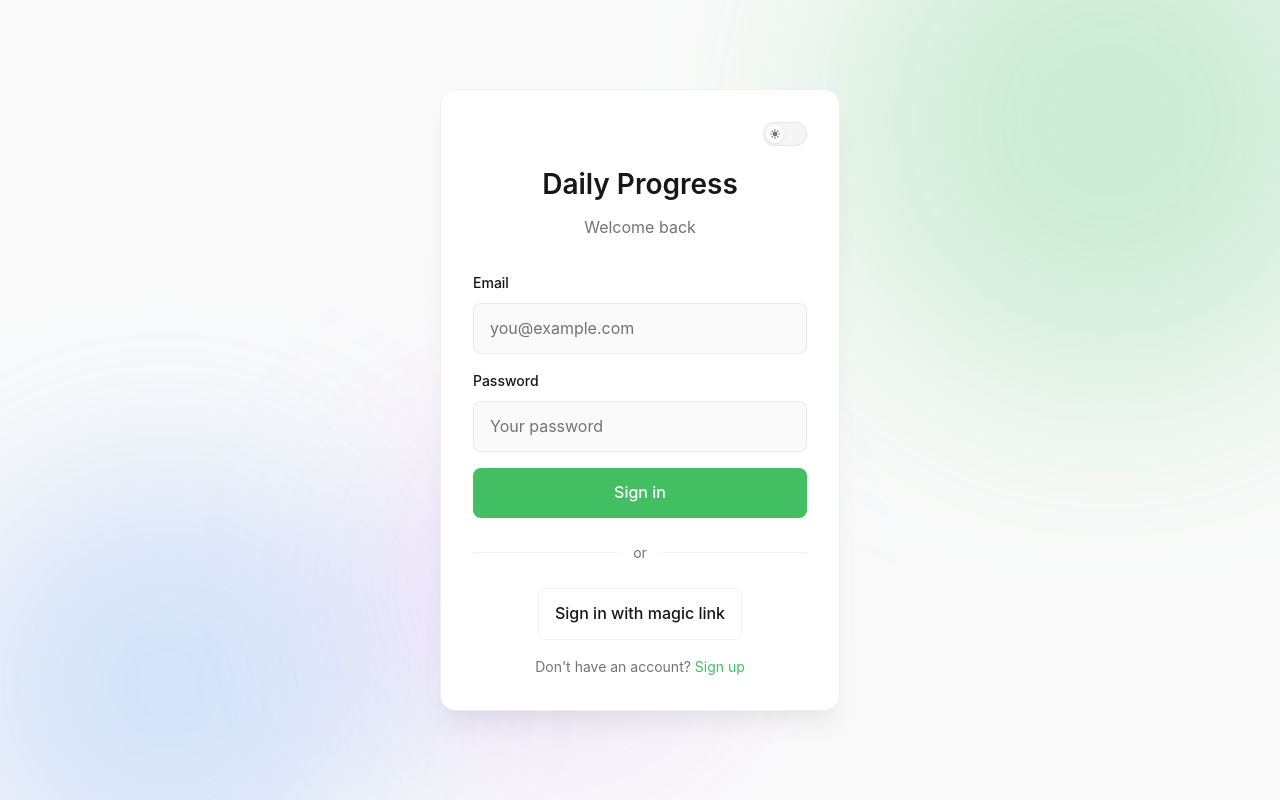
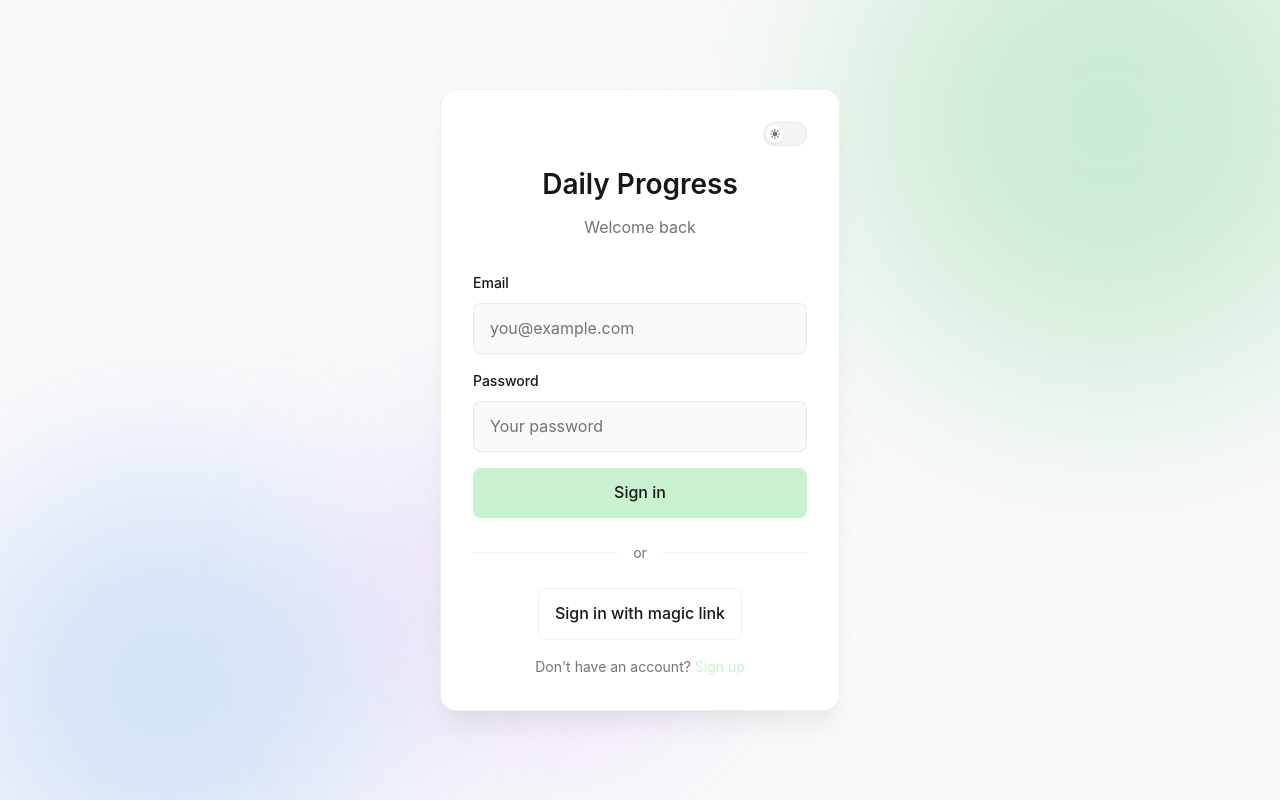
Before and after one commit to skip5this/daily-progress, a React (Vite) app: page / in a window 1280 px wide. Built offline with nearby package versions, Linux system fonts and the light colour scheme; no server answers.

Commit message:
Revert to mint green accent (#C9F2D0) and simplify input styling

```diff
--- a/src/components/ui/Button.tsx
+++ b/src/components/ui/Button.tsx
@@ -25,7 +25,7 @@ export const Button: React.FC<ButtonProps> = ({
             case 'primary':
                 return {
                     background: 'var(--accent)',
-                    color: '#ffffff',
+                    color: '#1a1a1a',
                 };
             case 'secondary':
                 return {
--- a/src/index.css
+++ b/src/index.css
@@ -11,9 +11,9 @@
   --muted-bg: #f5f5f5;
 
   /* Primary accent - mint green */
-  --accent: #42bf63;
+  --accent: #C9F2D0;
   --accent-light: #e1f8e8;
-  --accent-dark: #2ea650;
+  --accent-dark: #9ee6ab;
 
   /* Semantic colors */
   --success: #22c55e;
@@ -44,7 +44,7 @@
   --muted-bg: #262626;
 
   /* Accent adjustments for dark */
-  --accent: #6fd685;
+  --accent: #C9F2D0;
   --accent-light: #1e3a28;
   --accent-dark: #9ee6ab;
 
@@ -207,19 +207,17 @@ body {
 /* Modern input style */
 .input-modern {
   background: var(--card);
-  box-shadow: var(--shadow-sm), inset 0 1px 0 0 var(--inner-highlight);
   border: 1px solid var(--border);
   transition: all 0.15s ease;
 }
 
 .input-modern:hover {
-  box-shadow: var(--shadow-md), inset 0 1px 0 0 var(--inner-highlight);
+  border-color: var(--muted);
 }
 
 .input-modern:focus {
   outline: none;
   border-color: var(--accent);
-  box-shadow: 0 0 0 3px var(--focus-ring), var(--shadow-md), inset 0 1px 0 0 var(--inner-highlight);
 }
 
 /* ============================================
@@ -363,7 +361,7 @@ body {
 
 .auth-button.primary {
   background: var(--accent);
-  color: #ffffff;
+  color: #1a1a1a;
 }
 
 .auth-button.primary:hover:not(:disabled) {
--- a/src/screens/TodayScreen.tsx
+++ b/src/screens/TodayScreen.tsx
@@ -113,7 +113,7 @@ export const TodayScreen: React.FC<TodayScreenProps> = ({ onOpenWorkout }) => {
                             className="flex flex-col items-center justify-start pt-3 min-w-[60px] h-[80px] rounded-xl transition-all"
                             style={{
                                 background: isSelected ? 'var(--accent)' : 'transparent',
-                                color: isSelected ? '#ffffff' : 'var(--muted)',
+                                color: isSelected ? '#1a1a1a' : 'var(--muted)',
                                 transform: isSelected ? 'scale(1.05)' : 'scale(1)',
                                 border: isToday && !isSelected ? '1px solid var(--border)' : 'none',
                             }}
@@ -121,14 +121,14 @@ export const TodayScreen: React.FC<TodayScreenProps> = ({ onOpenWorkout }) => {
                             <span className="text-xs font-medium mb-1">{format(date, 'EEE')}</span>
                             <span
                                 className="text-lg font-bold"
-                                style={{ color: isSelected ? '#ffffff' : 'var(--foreground)' }}
+                                style={{ color: isSelected ? '#1a1a1a' : 'var(--foreground)' }}
                             >
                                 {format(date, 'd')}
                             </span>
                             {hasData ? (
                                 <div
                                     className="w-1 h-1 rounded-full mt-1"
-                                    style={{ background: isSelected ? '#ffffff' : 'var(--accent)' }}
+                                    style={{ background: isSelected ? '#1a1a1a' : 'var(--accent)' }}
                                 />
                             ) : null}
                         </button>
--- a/src/screens/TrendsScreen.tsx
+++ b/src/screens/TrendsScreen.tsx
@@ -39,7 +39,7 @@ export const TrendsScreen: React.FC = () => {
                             className="px-3 py-1 text-xs font-medium rounded-md transition-colors"
                             style={{
                                 background: timeframe === tf ? 'var(--accent)' : 'transparent',
-                                color: timeframe === tf ? '#ffffff' : 'var(--muted)',
+                                color: timeframe === tf ? '#1a1a1a' : 'var(--muted)',
                             }}
                         >
                             {tf === 'all' ? 'All' : `${tf} Days`}
```
